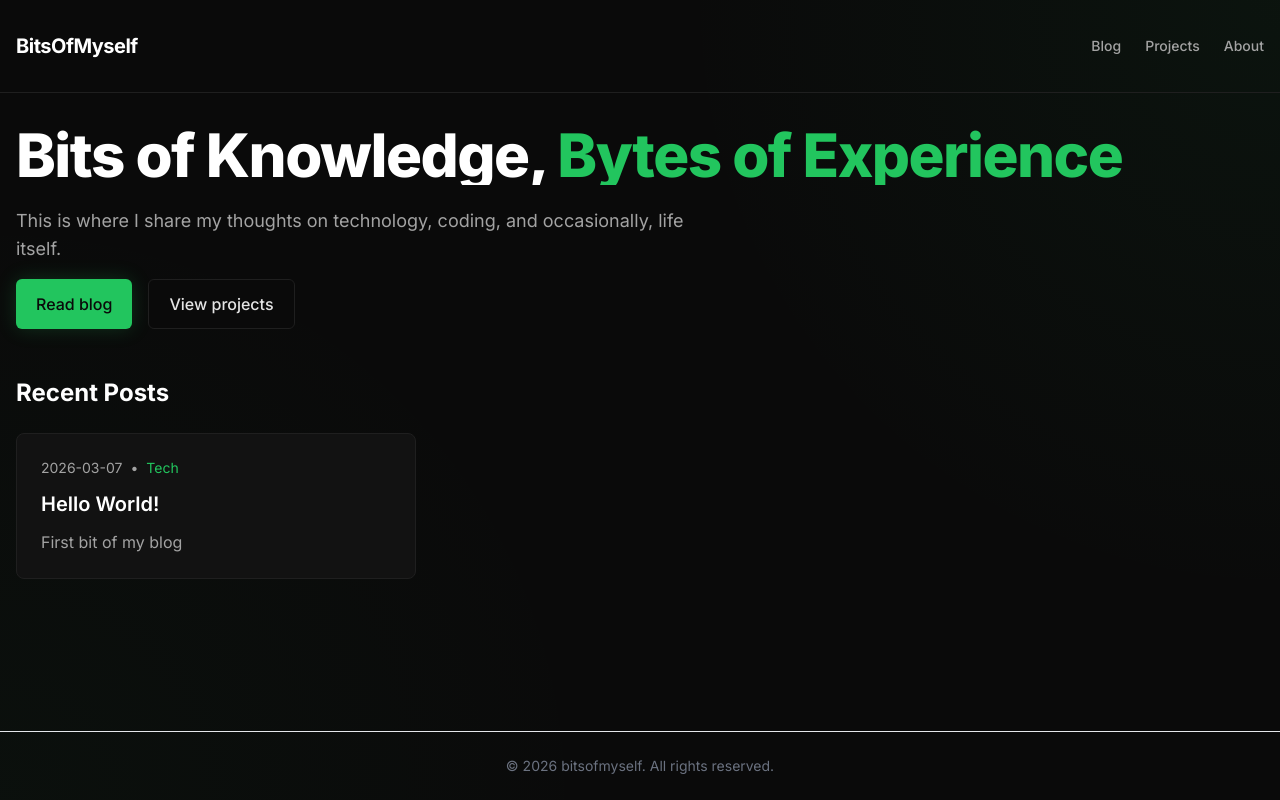
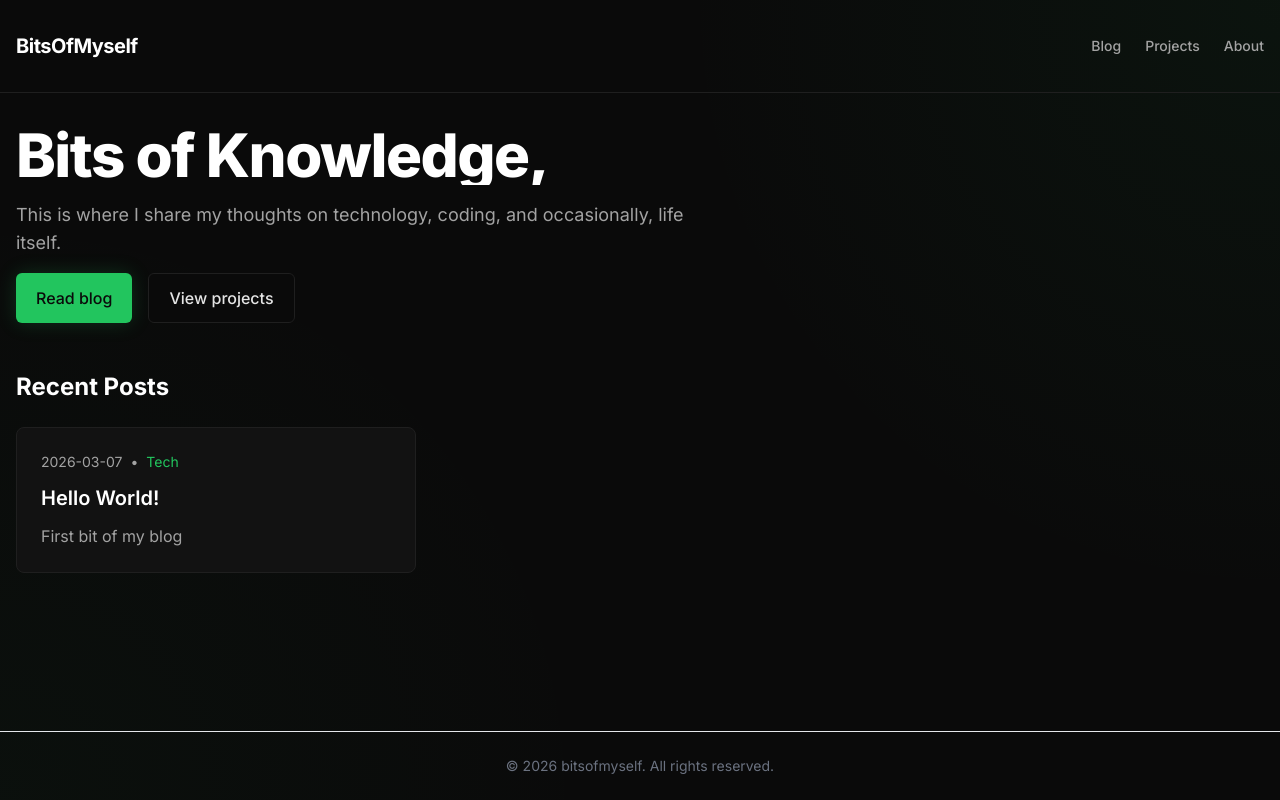
Before and after one commit to joeyoggie/bitsofmyself, a Next.js app: page / in a window 1280 px wide. Built offline with nearby package versions, Linux system fonts and the light colour scheme.

Commit message:
Update home animation

```diff
--- a/src/app/globals.css
+++ b/src/app/globals.css
@@ -68,8 +68,8 @@ body {
     white-space: nowrap;
     border-right: 3px solid transparent;
     animation:
-      typing 1.5s steps(40, end),
-      blink-caret .75s step-end infinite;
+      typing 1.5s steps(40, end) forwards,
+      blink-caret .75s step-end 3;
     max-width: fit-content;
   }
 }
--- a/src/app/page.tsx
+++ b/src/app/page.tsx
@@ -8,10 +8,17 @@ export default function Home() {
   return (
     <div className="space-y-12">
       <section className="space-y-4">
-        <div className="inline-block overflow-hidden border-r-4 border-brand-500 animate-typing pr-2">
-          <h1 className="text-4xl font-extrabold tracking-tight sm:text-5xl md:text-6xl text-white">
-            Bits of Knowledge, <span className="text-brand-500">Bytes of Experience</span>
-          </h1>
+        <div className="flex flex-col sm:flex-row sm:items-baseline gap-2 sm:gap-4 overflow-hidden">
+          <div className="inline-block overflow-hidden border-r-4 border-brand-500 animate-typing pr-2">
+            <h1 className="text-4xl font-extrabold tracking-tight sm:text-5xl md:text-6xl text-white">
+              Bits of Knowledge,
+            </h1>
+          </div>
+          <div className="inline-block overflow-hidden border-r-4 border-brand-500 animate-typing pr-2 opacity-0 [animation-delay:1.5s] [animation-fill-mode:forwards]">
+            <h1 className="text-4xl font-extrabold tracking-tight sm:text-5xl md:text-6xl text-white">
+              <span className="text-brand-500">Bytes of Experience</span>
+            </h1>
+          </div>
         </div>
         <p className="text-lg text-dark-muted max-w-2xl animate-fade-in-up delay-100">
           This is where I share my thoughts on technology, coding, and occasionally, life itself.
```
